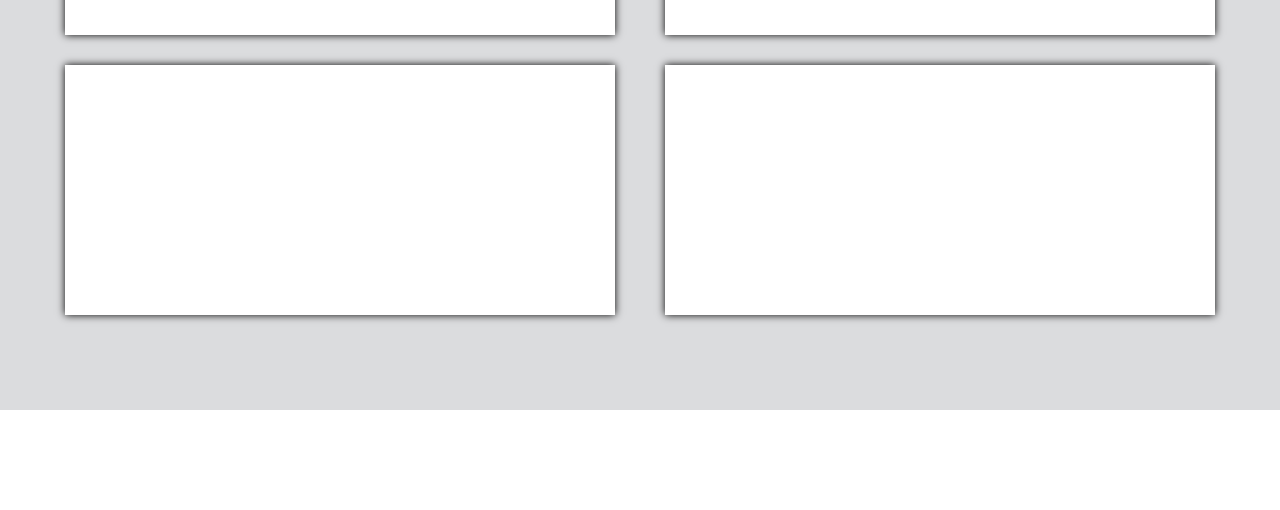
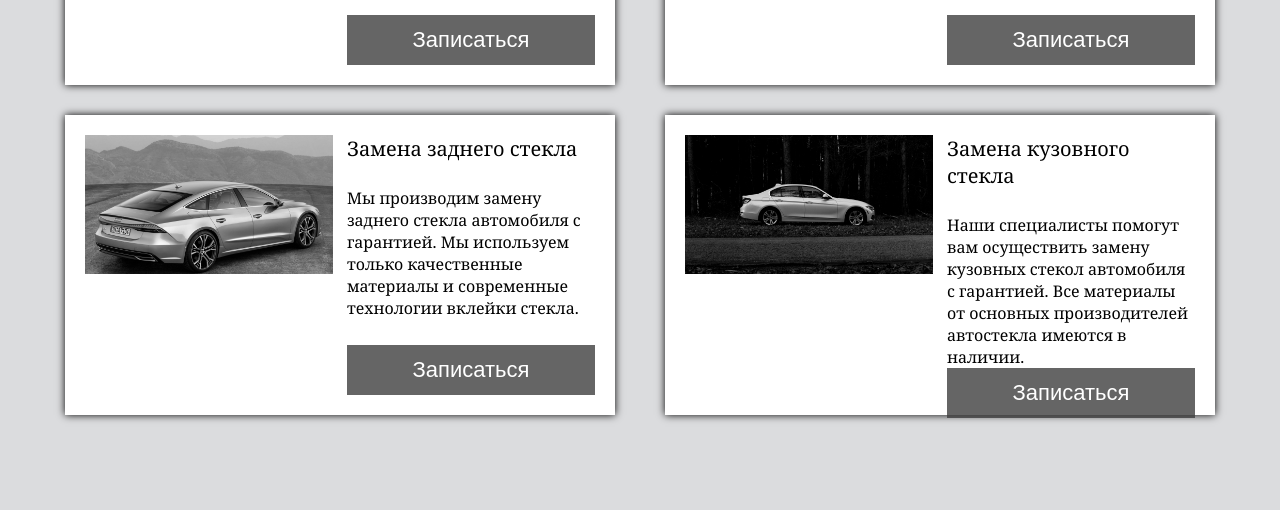
Before and after one commit to danbka763/eurotex, a plain HTML site: page index.html in a window 1280 px wide. Shown: the part 1897-2407 px from the top of the page. Before the commit the page ends 2307 px from the top, so only its background shows below. Drawn offline with Linux system fonts and the light colour scheme.

Commit message:
Add services block

```diff
--- a/index.html
+++ b/index.html
@@ -71,23 +71,43 @@
             </p>
           </div>
         </div>
-        <div class="service-flex">
-          <div>
-
+        <div class="service-flex" id="services">
+          <!-- <div>
+            <div class="left-div">
+              <img src="PNG/testIMG.jpg" alt="" width="100%">
+              <img src="PNG/logo_services.png" alt="" width="100%" style="margin-top: 7px">
+            </div>
+            <div class="right-div">
+              <div>
+                <article>Замена лобового стекла</article>
+                <p>
+                  Замена лобового стекла – одно из наших направлений. Наши
+                  специалисты помогут вам заменить ветровое стекло по
+                  доступным ценам. Качество работ гарантируем.
+                </p>
+              </div>
+              <button>Записаться</button>
+            </div>
           </div>
           <div>
-
+            <div class="left-div"></div>
+            <div class="right-div"></div>
           </div>
           <div>
-
+            <div class="left-div"></div>
+            <div class="right-div"></div>
           </div>
           <div>
-
+            <div class="left-div"></div>
+            <div class="right-div"></div>
           </div>
         </div>
-      </div>
+      </div> -->
     </section>
   </main>
 
+  <script src="servicesData.js"></script>
+  <script src="services.js"></script>
+
 </body>
 </html>
--- /dev/null
+++ b/services.js
@@ -0,0 +1,29 @@
+let services = document.getElementById("services")
+
+console.log(servicesData)
+
+for (let i = 0; i < servicesData.length; i++) {
+  let logo = ""
+  if (i === 0) {
+    logo = '<img src="PNG/logo_services.png" alt="" width="100%" style="margin-top: 7px">'
+  }
+
+  services.innerHTML +=
+  `
+  <div id="${servicesData[i].id}">
+  <div class="left-div">
+    <img src="${servicesData[i].image}" alt="" width="100%">
+    ${logo}
+  </div>
+  <div class="right-div">
+    <div>
+      <article>${servicesData[i].article}</article>
+      <p>
+        ${servicesData[i].text}
+      </p>
+    </div>
+    <button>Записаться</button>
+  </div>
+</div>
+  `
+}
--- /dev/null
+++ b/servicesData.js
@@ -0,0 +1,26 @@
+const servicesData = [
+  {
+    id: 0,
+    image: "PNG/Lobovoe-min.jpg",
+    article: "Замена лобового стекла",
+    text: "Замена лобового стекла – одно из наших направлений. Наши специалисты помогут вам заменить ветровое стекло по доступным ценам. Качество работ гарантируем."
+  },
+  {
+    id: 1,
+    image: "PNG/Bokovoe_i_kuzovnoe-min.jpg",
+    article: "Замена бокового стекла",
+    text: "Быстро и надежно устанавливаем боковые автостекла на автомобили любых марок, независимо от модели и года выпуска."
+  },
+  {
+    id: 2,
+    image: "PNG/Zadnee-min.jpg",
+    article: "Замена заднего стекла",
+    text: "Мы производим замену заднего стекла автомобиля с гарантией. Мы используем только качественные материалы и современные технологии вклейки стекла."
+  },
+  {
+    id: 3,
+    image: "PNG/Bokovoe_i_kuzovnoe-min.jpg",
+    article: "Замена кузовного стекла",
+    text: "Наши специалисты помогут вам осуществить замену кузовных стекол автомобиля с гарантией. Все материалы от основных производителей автостекла имеются в наличии."
+  },
+]
--- a/style.css
+++ b/style.css
@@ -1,6 +1,16 @@
 * {
   margin: 0;
   padding: 0;
+}
+
+img, button, a {
+  -webkit-touch-callout: none; /* iOS Safari */
+  -webkit-user-select: none;   /* Chrome/Safari/Opera */
+  -khtml-user-select: none;    /* Konqueror */
+  -moz-user-select: none;      /* Firefox */
+  -ms-user-select: none;       /* Internet Explorer/Edge */
+  user-select: none;           /* Non-prefixed version, currently
+                                  not supported by any browser */
 }
 
 body {
@@ -67,6 +77,14 @@ header>.container-header>nav>.rightNav>.phone {
   align-items: center; */
   position: relative;
   top: -7px;
+
+  -webkit-touch-callout: none; /* iOS Safari */
+  -webkit-user-select: none;   /* Chrome/Safari/Opera */
+  -khtml-user-select: none;    /* Konqueror */
+  -moz-user-select: none;      /* Firefox */
+  -ms-user-select: none;       /* Internet Explorer/Edge */
+  user-select: none;           /* Non-prefixed version, currently
+                                  not supported by any browser */
 }
 
 header>.container-header>nav>.rightNav>.phone>div {
@@ -87,7 +105,7 @@ header>.content-header {
   width: 1180px;
   text-align: center;
   color: white;
-  text-shadow: 0 0 12px black, 0 0 12px black;
+  text-shadow: 0 0 16px black, 0 0 16px black;
   /* text-shadow: black 2px 2px 2px; */
   /* -webkit-text-stroke: 2px black; */
 }
@@ -99,7 +117,7 @@ header>.content-header h1 {
 
 header>.content-header h2 {
   font-size: 52px;
-  text-shadow: 0 0 8px black, 0 0 8px black;
+  /* text-shadow: 0 0 8px black, 0 0 8px black; */
   /* text-shadow: black 5px 5px 10px; */
   /* -webkit-text-stroke: 2px black; */
   font-weight: 400;
@@ -148,10 +166,10 @@ header>.content-header .flex-icon>div {
 
 header>.content-header .flex-icon p {
   font-size: 40px;
-  text-shadow: 1px 1px 4px black, 0 0 4px black;
+  /* text-shadow: 1px 1px 4px black, 0 0 4px black; */
   /* text-shadow: black 5px 5px 10px; */
-  font-weight: 900;
-  -webkit-text-stroke: 1px black;
+  font-weight: 400;
+  /* -webkit-text-stroke: 1px black; */
 }
 
 
@@ -220,7 +238,49 @@ main section .service-flex {
 
 main section .service-flex>div {
   margin: 15px;
-  width: 550px; height: 250px;
+  width: 510px; height: 260px;
   background-color: white;
   box-shadow: 0 0 8px black;
+  display: flex;
+  padding: 20px;
 }
+
+main section .service-flex>div>div {
+  width: 50%;
+}
+
+main section .service-flex .left-div {
+  margin-right: 7px;
+}
+main section .service-flex .right-div {
+  margin-left: 7px;
+  display: flex;
+  flex-wrap: wrap;
+  align-content: space-between;
+}
+
+main section .service-flex .right-div article {
+  font-size: 20px;
+  margin-bottom: 25px;
+}
+main section .service-flex .right-div p {
+  font-size: 16px;
+}
+
+main section .service-flex .right-div button {
+  /* margin-top: 35px; */
+  width: 100%; height: 50px;
+  border: 0;
+  color: white;
+  background-color: rgba(63, 63, 63, 0.8);
+  font-size: 22px;
+  cursor: pointer;
+  -webkit-transition: all 0.7s ease;
+  -moz-transition: all 0.7s ease;
+  -o-transition: all 0.7s ease;
+  transition: all 0.7s ease;
+}
+
+main section .service-flex .right-div button:hover {
+  background-color: rgba(63, 63, 63, 0.95);
+}
```
Also changed, not shown: PNG/Bokovoe_i_kuzovnoe-min.jpg (added), PNG/Lobovoe-min.jpg (added), PNG/Zadnee-min.jpg (added), PNG/logo_services.png (added).
